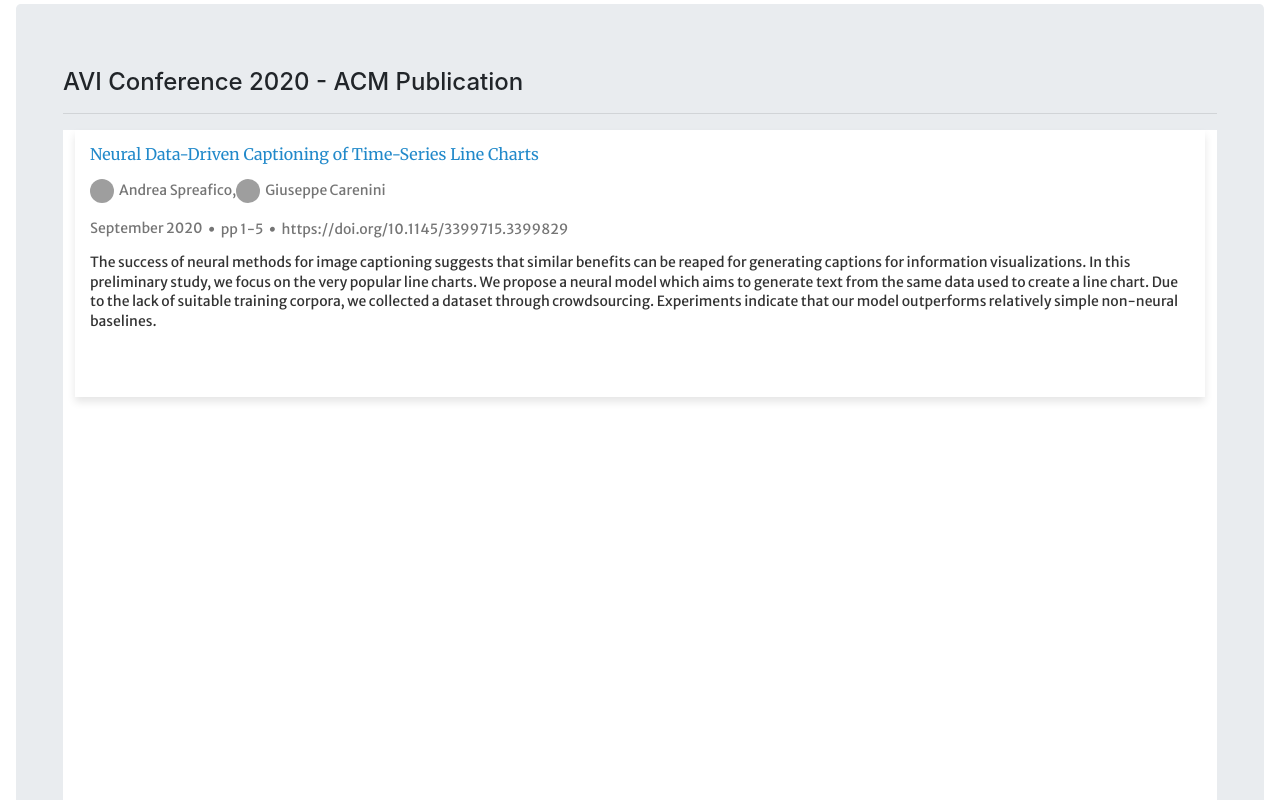
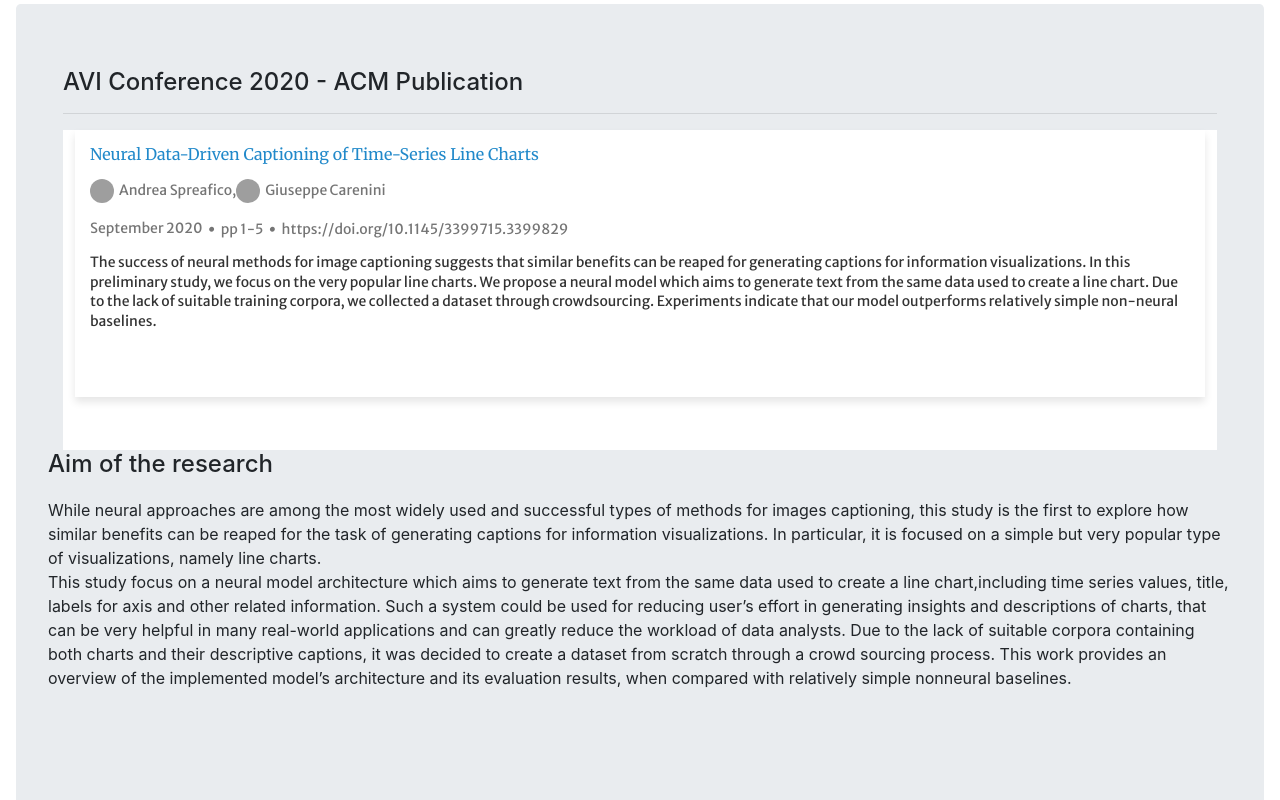
Before and after one commit to Sprea22/NeuralCaptiongSystem_WebAppUI, a React (Create React App) app in the folder client/: page / in a window 1280 px wide. Shown: the part 520-1320 px from the top of the page. Built offline with nearby package versions, Linux system fonts and the light colour scheme; grey boxes are pictures that could not be loaded; the HTML template or start-up script is replaced by a standard one.

Commit message:
Fixed bottom white space

```diff
--- a/client/src/Publication-design.css
+++ b/client/src/Publication-design.css
@@ -8,7 +8,7 @@
     font-size: 16px;
     line-height: 1.4;
     word-wrap: break-word;
-    min-height: 100vh;
+    min-height: 40vh;
     padding: 0 12px;
 }
 
```
